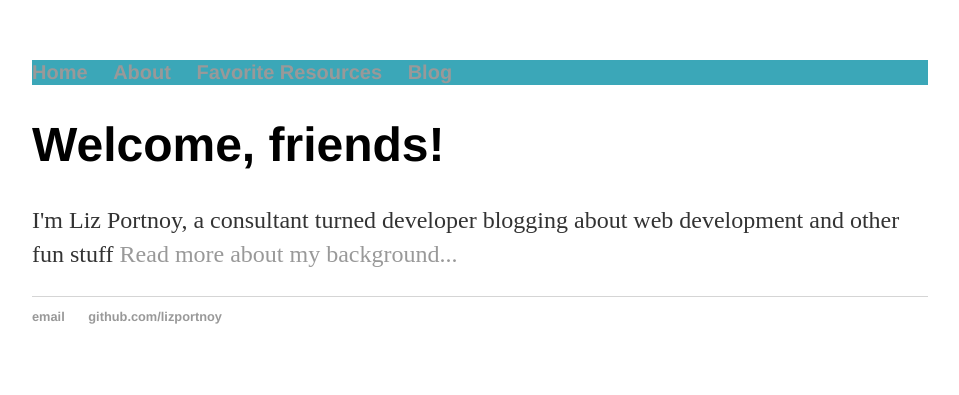
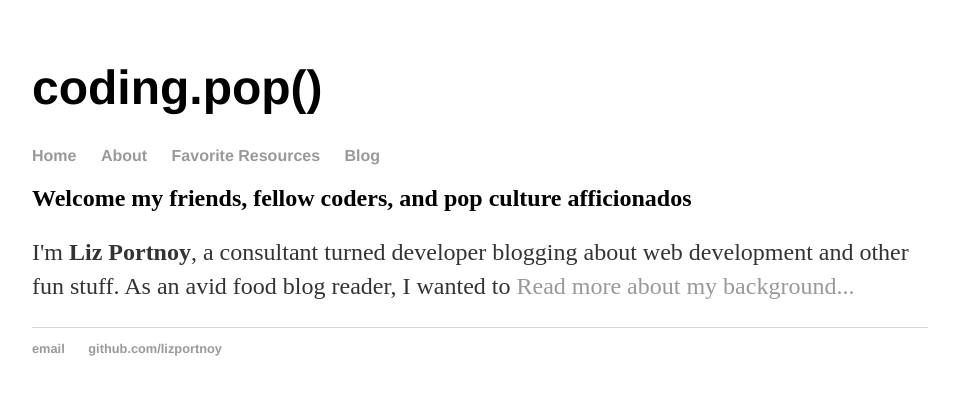
Before and after one commit to lizportnoy/lizportnoy.github.io, a Jekyll site: the page index.html, which Jekyll copies as it is, in a window 1280 px wide. Shown: the top 395 px of the page, without its empty margins (160-1119 px from the left). Built offline with Jekyll 4.4.1, drawn with Linux system fonts in a browser that asks for light colours.

Commit message:
blog launch

```diff
--- a/css/main.css
+++ b/css/main.css
@@ -1,16 +1,6 @@
 body {
     margin: 60px auto;
     width: 70%;
-}
-.topbox {
-    background-color: #3ba7b8;
-    margin: 0;
-    padding: 0;
-    font-family: 'Helvetica', 'Arial', 'Sans-Serif';
-    background-color: #3ba7b8;
-    font-size: 20px;
-    line-height: 25px;
-    height:;
 }
 nav ul, footer ul {
     font-family:'Helvetica', 'Arial', 'Sans-Serif';
--- a/index.html
+++ b/index.html
@@ -1,11 +1,16 @@
 <!DOCTYPE html>
 <!-- saved from url=(0028)http://lizportnoy.github.io/ -->
-<html><head><meta http-equiv="Content-Type" content="text/html; charset=UTF-8">
+<html>
+	<head>
+		<meta http-equiv="Content-Type" content="text/html; charset=UTF-8">
 		<title>Liz Portnoy</title>
 			<!-- link to main stylesheet -->
 		<link rel="stylesheet" href="http://lizportnoy.github.io/css/main.css">
 	</head>
+	<body>
 		<header class="topbox">
+			<h1> coding.pop() </h1>
+
 			<nav>
 	    		<ul>
 	        		<li><a href="http://lizportnoy.github.io/index">Home</a></li>
@@ -16,24 +21,20 @@
 			</nav>
 		</header>
 
-
 		<div class="container">
 	    <div class="blurb">
-        		<h1>Welcome, friends!</h1>
-				<p>I'm Liz Portnoy, a consultant turned developer blogging about web development and other fun stuff <a href="http://lizportnoy.github.io/about">Read more about my background...</a></p>
+        <h2>Welcome my friends, fellow coders, and pop culture afficionados</h2>
+				<p>I'm <b>Liz Portnoy</b>, a consultant turned developer blogging about web development and other fun stuff. As an avid food blog reader, I wanted to  <a href="http://lizportnoy.github.io/about">Read more about my background...</a></p>
 	    </div><!-- /.blurb -->
 		</div><!-- /.container -->
-
-
-
-			</div><!-- /.container -->
+		<div><!-- /.container -->
 			<footer>
 	    		<ul>
 	        		<li><a href="mailto:lizport10@gmail.com">email</a></li>
 	        		<li><a href="https://github.com/lizportnoy">github.com/lizportnoy</a></li>
 				</ul>
 			</footer>
+		</div>
 
-
-
-</body></html>
+	</body>
+</html>
```
Lines whose indentation alone changed are shown as unchanged.
